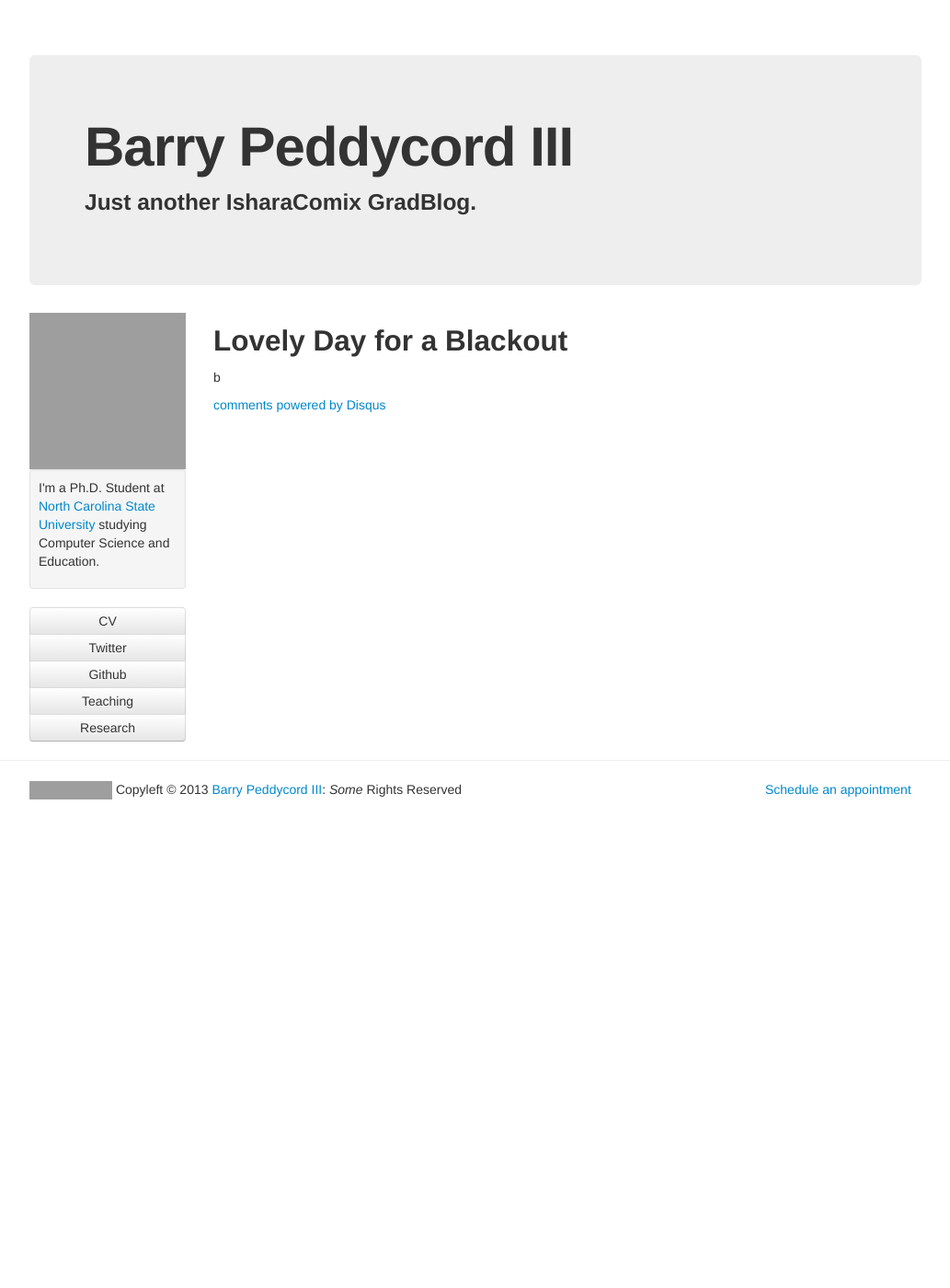
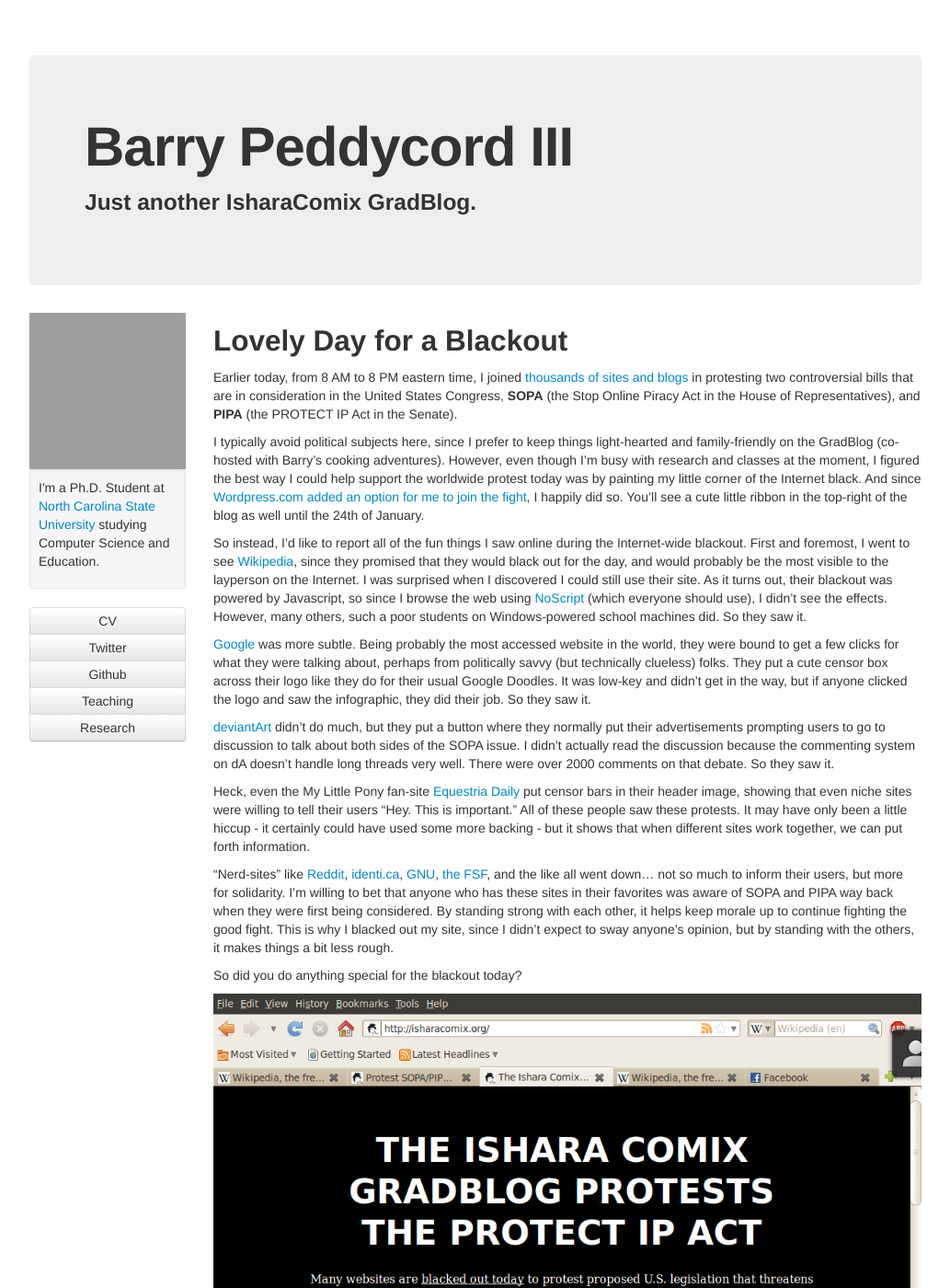
Before and after one commit to isharacomix/oldsite, a Jekyll site: the page built from _posts/2012-01-18-lovely-day-for-a-blackout.md, in a window 1280 px wide and 1400 px high. Shown: the whole window at 92% size, without its empty margins (123-1156 px from the left). Built offline with Jekyll 4.4.1, drawn with Linux system fonts in a browser that asks for light colours; comment, search, counter and statistics services are not loaded; grey boxes are pictures that could not be loaded.

Commit message:
Two posts.

```diff
--- a/_posts/2012-01-18-lovely-day-for-a-blackout.md
+++ b/_posts/2012-01-18-lovely-day-for-a-blackout.md
@@ -3,4 +3,20 @@
 title: Lovely Day for a Blackout
 ---
 
-b
+Earlier today, from 8 AM to 8 PM eastern time, I joined <a href="http://sopastrike.com/">thousands of sites and blogs</a> in protesting two controversial bills that are in consideration in the United States Congress, <b>SOPA</b> (the Stop Online Piracy Act in the House of Representatives), and <b>PIPA</b> (the PROTECT IP Act in the Senate).
+
+I typically avoid political subjects here, since I prefer to keep things light-hearted and family-friendly on the GradBlog (co-hosted with Barry's cooking adventures). However, even though I'm busy with research and classes at the moment, I figured the best way I could help support the worldwide protest today was by painting my little corner of the Internet black. And since <a href="http://en.blog.wordpress.com/2012/01/18/join-our-censorship-protest/">Wordpress.com added an option for me to join the fight</a>, I happily did so. You'll see a cute little ribbon in the top-right of the blog as well until the 24th of January.
+
+So instead, I'd like to report all of the fun things I saw online during the Internet-wide blackout. First and foremost, I went to see <a href="http://wikipedia.org/">Wikipedia</a>, since they promised that they would black out for the day, and would probably be the most visible to the layperson on the Internet. I was surprised when I discovered I could still use their site. As it turns out, their blackout was powered by Javascript, so since I browse the web using <a href="http://noscript.net/">NoScript</a> (which everyone should use), I didn't see the effects. However, many others, such a poor students on Windows-powered school machines did. So they saw it.
+
+<a href="http://google.com">Google</a> was more subtle. Being probably the most accessed website in the world, they were bound to get a few clicks for what they were talking about, perhaps from politically savvy (but technically clueless) folks. They put a cute censor box across their logo like they do for their usual Google Doodles. It was low-key and didn't get in the way, but if anyone clicked the logo and saw the infographic, they did their job. So they saw it.
+
+<a href="http://deviantart.com">deviantArt</a> didn't do much, but they put a button where they normally put their advertisements prompting users to go to discussion to talk about both sides of the SOPA issue. I didn't actually read the discussion because the commenting system on dA doesn't handle long threads very well. There were over 2000 comments on that debate. So they saw it.
+
+Heck, even the My Little Pony fan-site <a href="http://equestriadaily.com">Equestria Daily</a> put censor bars in their header image, showing that even niche sites were willing to tell their users "Hey. This is important." All of these people saw these protests. It may have only been a little hiccup - it certainly could have used some more backing - but it shows that when different sites work together, we can put forth information.
+
+"Nerd-sites" like <a href="http://reddit.com">Reddit</a>, <a href="http://identi.ca">identi.ca</a>, <a href="http://gnu.org">GNU</a>, <a href="http://fsf.org">the FSF</a>, and the like all went down... not so much to inform their users, but more for solidarity. I'm willing to bet that anyone who has these sites in their favorites was aware of SOPA and PIPA way back when they were first being considered. By standing strong with each other, it helps keep morale up to continue fighting the good fight. This is why I blacked out my site, since I didn't expect to sway anyone's opinion, but by standing with the others, it makes things a bit less rough.
+
+So did you do anything special for the blackout today?
+
+![Photo]({{ site.baseurl }}img/screen_sopa.png)
```
